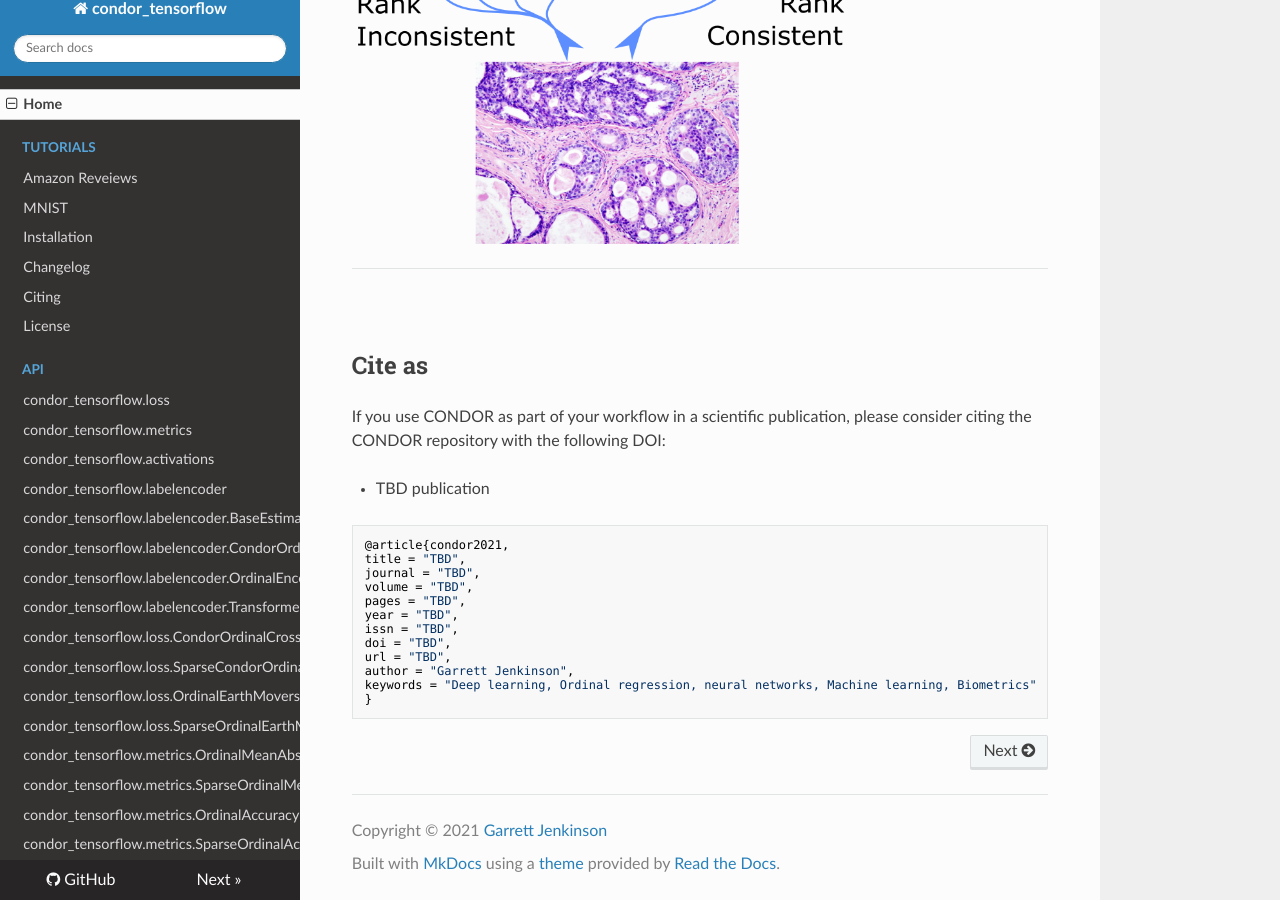
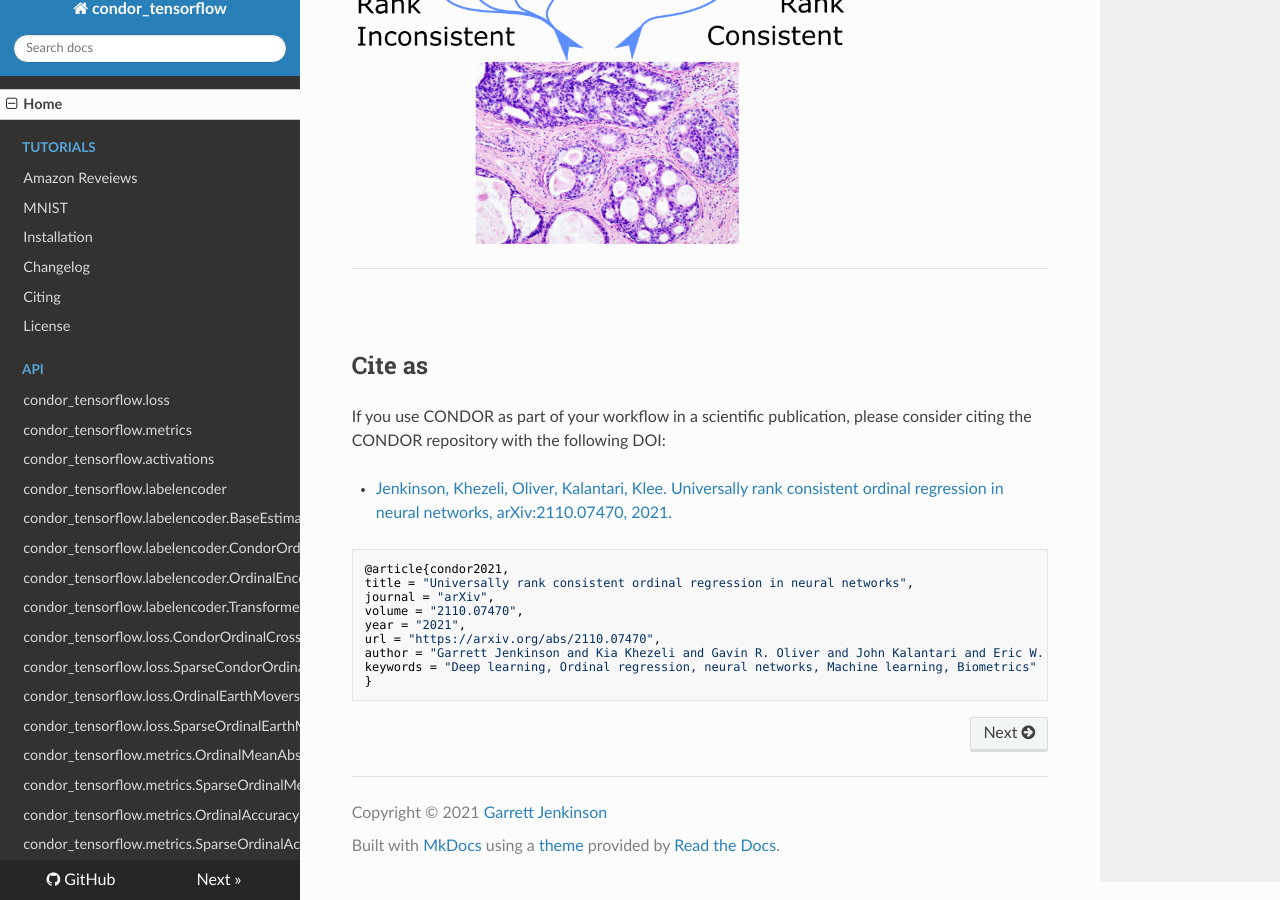
Before and after one commit to GarrettJenkinson/condor_tensorflow, an MkDocs documentation site: the page built from docs/index.md, in a window 1280 px wide and 900 px high, scrolled down 1441 px. Built offline with MkDocs 1.6.1, drawn with Linux system fonts in a browser that asks for light colours; nearby versions of some CDN libraries.

Commit message:
update citation in documentation website

````diff
--- a/docs/index.md
+++ b/docs/index.md
@@ -37,23 +37,18 @@ This package includes:
 ---
 
 ## Cite as
+If you use CONDOR as part of your workflow in a scientific publication, please consider citing the CONDOR repository with the following DOI:
 
-If you use CONDOR as part of your workflow in a scientific publication,
-please consider citing the CONDOR repository with the following DOI:
-
-- TBD publication
+- [Jenkinson, Khezeli, Oliver, Kalantari, Klee. Universally rank consistent ordinal regression in neural networks, arXiv:2110.07470, 2021.](https://arxiv.org/abs/2110.07470)
 
 ```
 @article{condor2021,
-title = "TBD",
-journal = "TBD",
-volume = "TBD",
-pages = "TBD",
-year = "TBD",
-issn = "TBD",
-doi = "TBD",
-url = "TBD",
-author = "Garrett Jenkinson",
+title = "Universally rank consistent ordinal regression in neural networks",
+journal = "arXiv",
+volume = "2110.07470",
+year = "2021",
+url = "https://arxiv.org/abs/2110.07470",
+author = "Garrett Jenkinson and Kia Khezeli and Gavin R. Oliver and John Kalantari and Eric W. Klee",
 keywords = "Deep learning, Ordinal regression, neural networks, Machine learning, Biometrics"
 }
 ```
````
